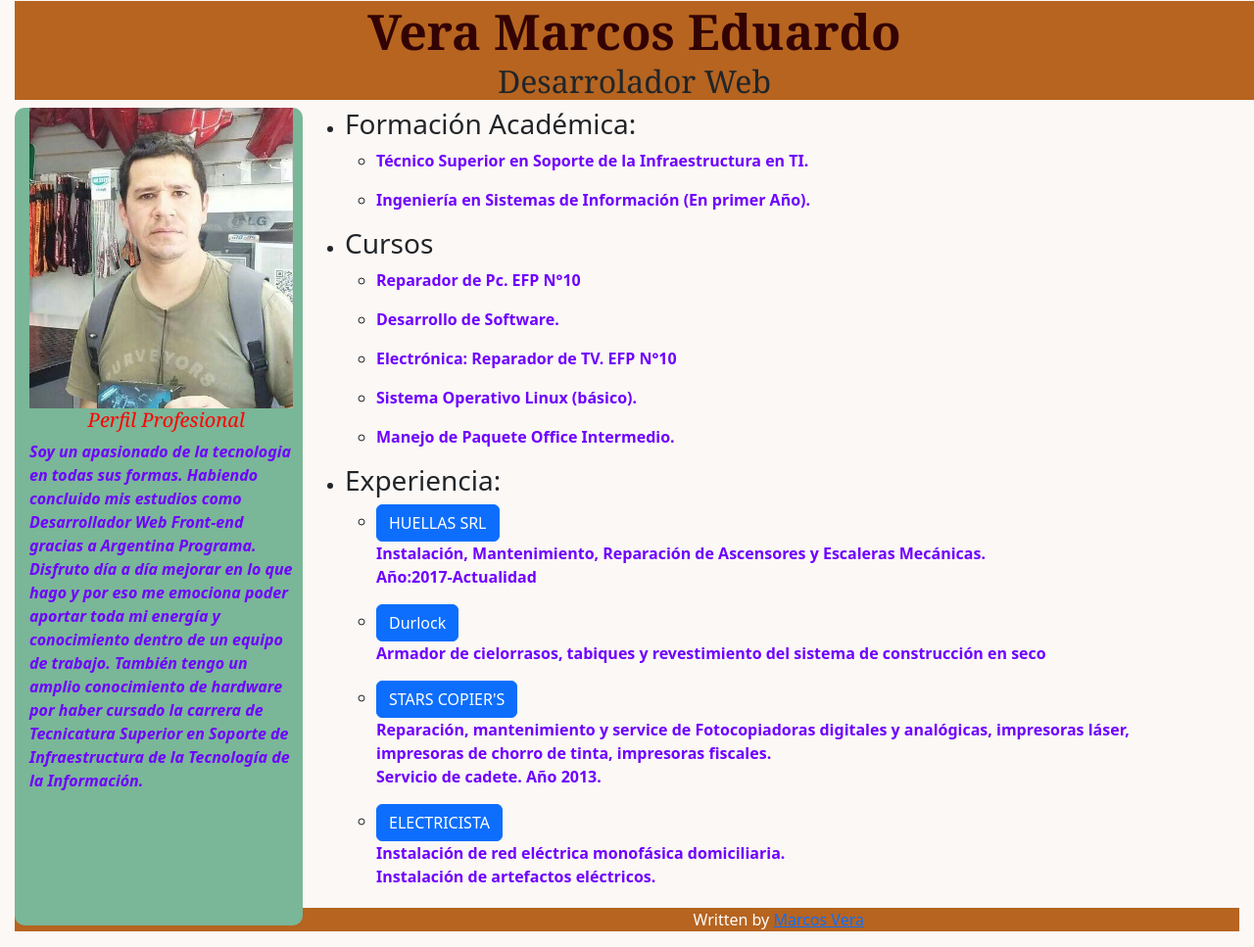
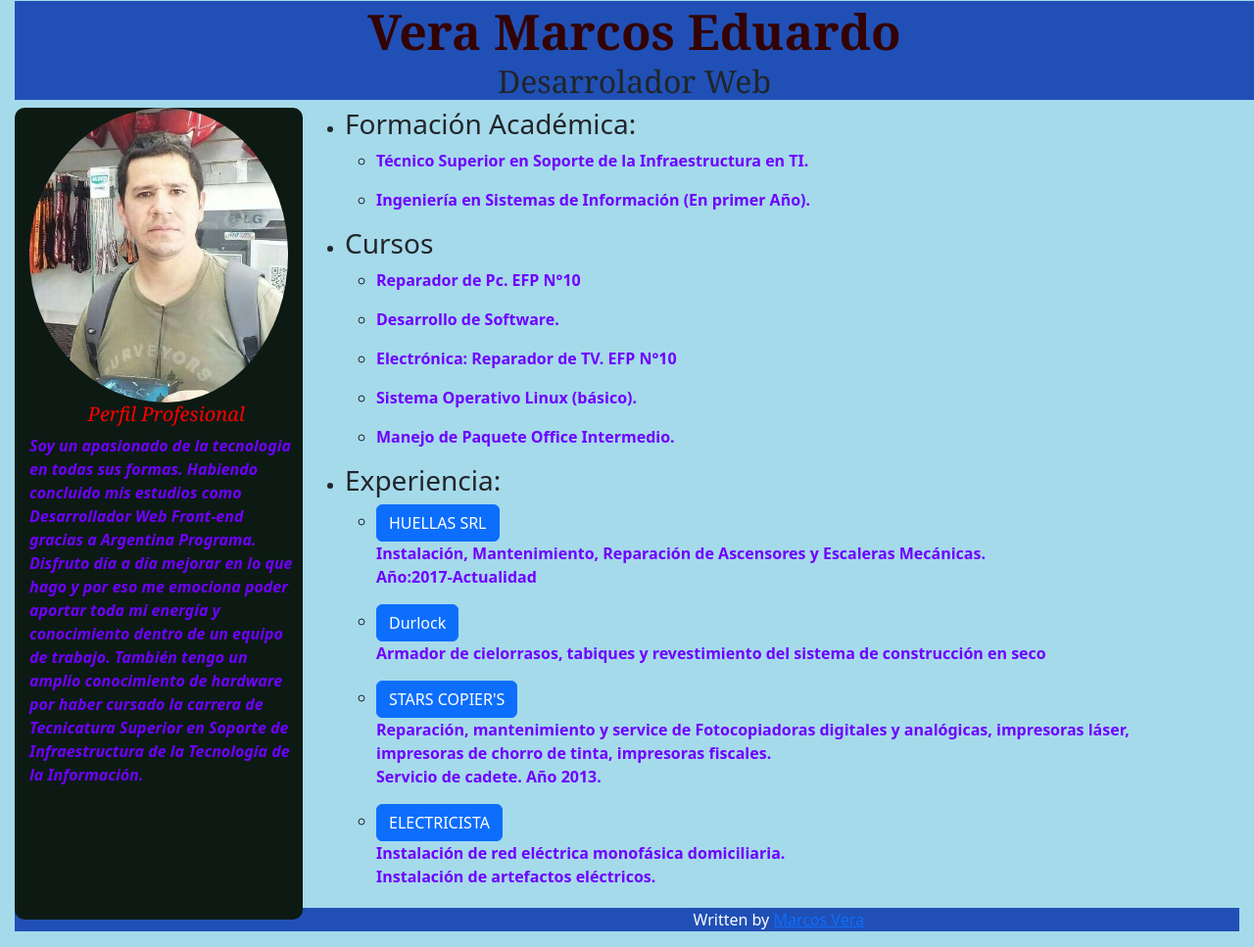
Before and after one commit to Mvera3900/Cv-Vera-Marcos, a plain HTML site: page index.html in a window 1280 px wide. Shown: the whole page at 98% size. Drawn offline with nearby package versions, Linux system fonts and the light colour scheme.

Commit message:
Cambios en foto de perfil, color y apertura de nueva pestaña

```diff
--- a/CSS/estilos.css
+++ b/CSS/estilos.css
@@ -27,12 +27,12 @@ h5{
 }
 
 body{
-    background-color:rgb(252, 248, 245);
+    background-color:rgb(165, 218, 235);
 }
 
 header{
     margin-left: 15px;
-    background-color: rgb(182, 100, 32);
+    background-color: rgb(32, 80, 182);
 }
 
 aside{
@@ -45,16 +45,18 @@ aside{
     border-radius: 10px;
     float: left;
     font-style: italic;
-    background-color: rgb(122, 182, 152);
+    background-color: rgb(12, 26, 19);
 }
 
 #Perfil{
-    padding-right: 10px;
+    padding-right: 15px;
+    border-radius: 100%;
+    width: 100%;
 }
 
 footer {
     text-align:center;
-    background-color: rgb(182, 100, 32);
+    background-color: rgb(32, 80, 182);
     color: white;
     margin: 15px;
     padding: auto;
--- a/index.html
+++ b/index.html
@@ -58,11 +58,11 @@
                 <h3>Experiencia:</h3>
                 <ul>
                     <li>
-                        <a id="HUELLAS" href="imagenesAscensor.html" class="btn btn-primary">HUELLAS SRL</a>
+                        <a id="HUELLAS" href="imagenesAscensor.html" class="btn btn-primary" target="_blank">HUELLAS SRL</a>
                         <p>Instalación, Mantenimiento, Reparación de Ascensores y Escaleras Mecánicas. <br> Año:2017-Actualidad</p>
                     </li>
                     <li>
-                        <a id="Durlock" href="imagenesDurlock.html" class="btn btn-primary">Durlock</a>
+                        <a id="Durlock" href="imagenesDurlock.html" class="btn btn-primary" target="_blank">Durlock</a>
                         <p>Armador de cielorrasos, tabiques y revestimiento del sistema de construcción en seco</p>
                     </li>
                     <li>
```
